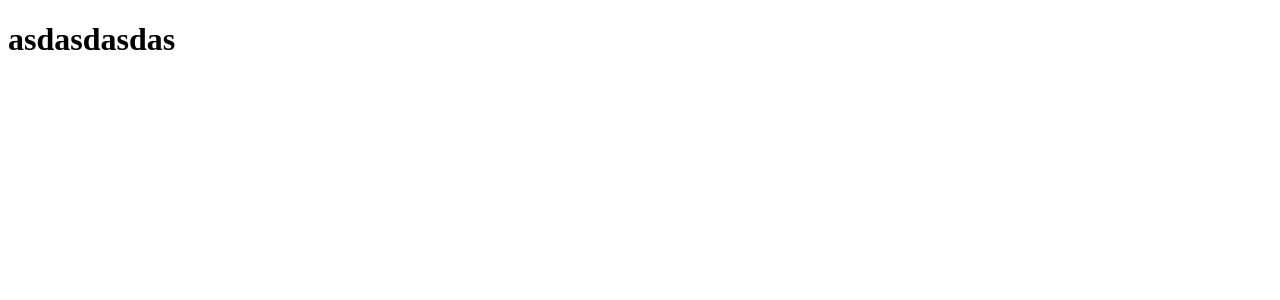
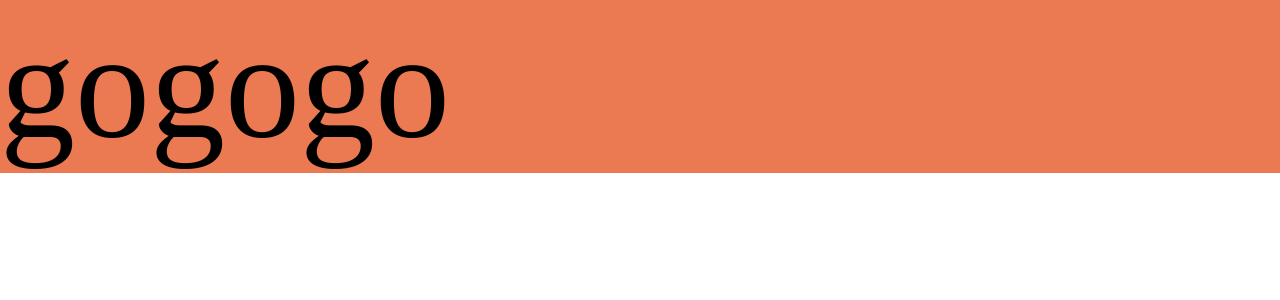
Before and after one commit to wogh002/together, a Next.js app: page / in a window 1280 px wide. Shown: the top 300 px of the page. Built offline with nearby package versions, Linux system fonts and the light colour scheme.

Commit message:
add: 글로벌 스타일 설정

```diff
--- a/pages/_app.tsx
+++ b/pages/_app.tsx
@@ -1,6 +1,24 @@
 import type { AppProps } from 'next/app'
+import { ThemeProvider } from 'styled-components';
+import { GlobalStyle } from '../styles/global-styles';
+import { theme } from '../styles/theme';
+// next js 여기를 먼저 렌더합니다.
 function MyApp({ Component, pageProps }: AppProps) {
-  return <Component {...pageProps} />
+  return (
+    <ThemeProvider theme={theme}>
+      <GlobalStyle />
+      <Component {...pageProps} />
+    </ThemeProvider>
+  );
 }
+/*
+  위에 설정 사용 예시)
+ const ListContainer = styled.div`
+    width: 50%;
+    background-color: ${(props) => props.theme.colors.gray_background}
+  @media (min-width: ${(props) => props.theme.breakPoint}) {
+    width: 100%;
+  }
+`; */
 
 export default MyApp
--- a/pages/index.tsx
+++ b/pages/index.tsx
@@ -1,7 +1,13 @@
 import type { NextPage } from 'next'
+import styled from 'styled-components';
+const Main = styled.main`
+  /* 예시 */
+  font-size: 150px;
+  background-color: ${(props) => props.theme.colors.orange}
+`
 const Home: NextPage = () => {
   return (
-    <h1>asdasdasdas</h1>
+    <Main>gogogo</Main>
   )
 }
 
--- a/pages/post/index.tsx
+++ b/pages/post/index.tsx
@@ -1,4 +1,5 @@
 import React from 'react';
+// 엔티드, 스탈컴포넌트 import 하시고 사용하시면 됩니다.
 const Index = (props: any) => {
     return (
         <h1>post!</h1>
--- /dev/null
+++ b/styles/global-styles.ts
@@ -0,0 +1,24 @@
+// 전역 스타일 설정
+import { createGlobalStyle } from 'styled-components';
+import { normalize } from 'styled-normalize';
+export const GlobalStyle = createGlobalStyle`
+  ${normalize}
+  html {
+    box-sizing: border-box;
+    font-size: 62.5%;
+    min-width: 320px;
+  }
+  *,
+  *::before,
+  *::after {
+    box-sizing: inherit;
+  }
+  * {
+      font-family: 'Spoqa Han Sans',
+      'Spoqa Han Sans JP',
+      'Sans-serif';
+    }
+  a {
+      cursor: pointer; text-decoration: none;
+    }
+`;
--- /dev/null
+++ b/styles/theme.ts
@@ -0,0 +1,14 @@
+//theme 정의 [테마]
+import { DefaultTheme } from 'styled-components';
+// styled.d.ts 파일을보세염
+export const theme: DefaultTheme = {  // theme의 타입은 DefaultTheme 에요
+    breakPoint: '768px',
+    colors: {
+        // 원하시는 색상 추가하시고 사용하시면 됩니다:)
+        black: '#1e1f1d',
+        yellow: '#edb83c',
+        orange: '#eb7952',
+        gray: '#6e6e6e',
+        gray_background: '#f5f5f5',
+    },
+};
--- a/tsconfig.json
+++ b/tsconfig.json
@@ -1,4 +1,5 @@
 {
+  // ts 설정파일이에요 구글 검색. go.
   "compilerOptions": {
     "target": "es5",
     "lib": [
```
Also changed, not shown: package.json (+9 -1 lines), styles/styled.d.ts (added, +15 -0 lines), .babelrc (added), pages/post/index.css (deleted), pages/post/index.ts (added), 2 other files (tests, documents, lock files or other folders).
